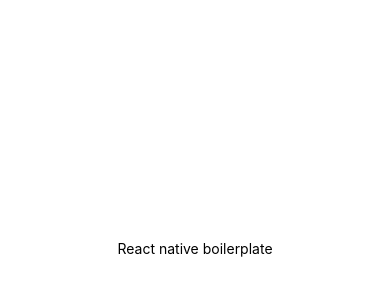
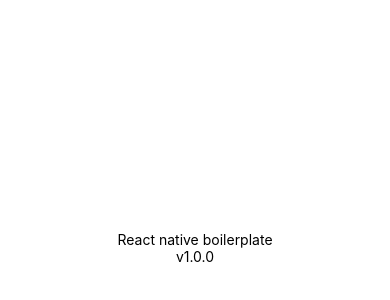
Before and after one commit to Kibadango13/innovation_app, a React Native app: screen / in a window 390 px wide. Shown: the part 174-474 px from the top of the page. Built offline with nearby package versions, Linux system fonts and the light colour scheme.

Commit message:
Initial release

```diff
--- a/App.tsx
+++ b/App.tsx
@@ -1,10 +1,13 @@
 import React from "react";
 import { StyleSheet, Text, View } from "react-native";
+
+import appJson from "./app.json";
 
 export default function App() {
   return (
     <View style={styles.container}>
       <Text>React native boilerplate</Text>
+      <Text>v{appJson.expo.version}</Text>
     </View>
   );
 }
```
